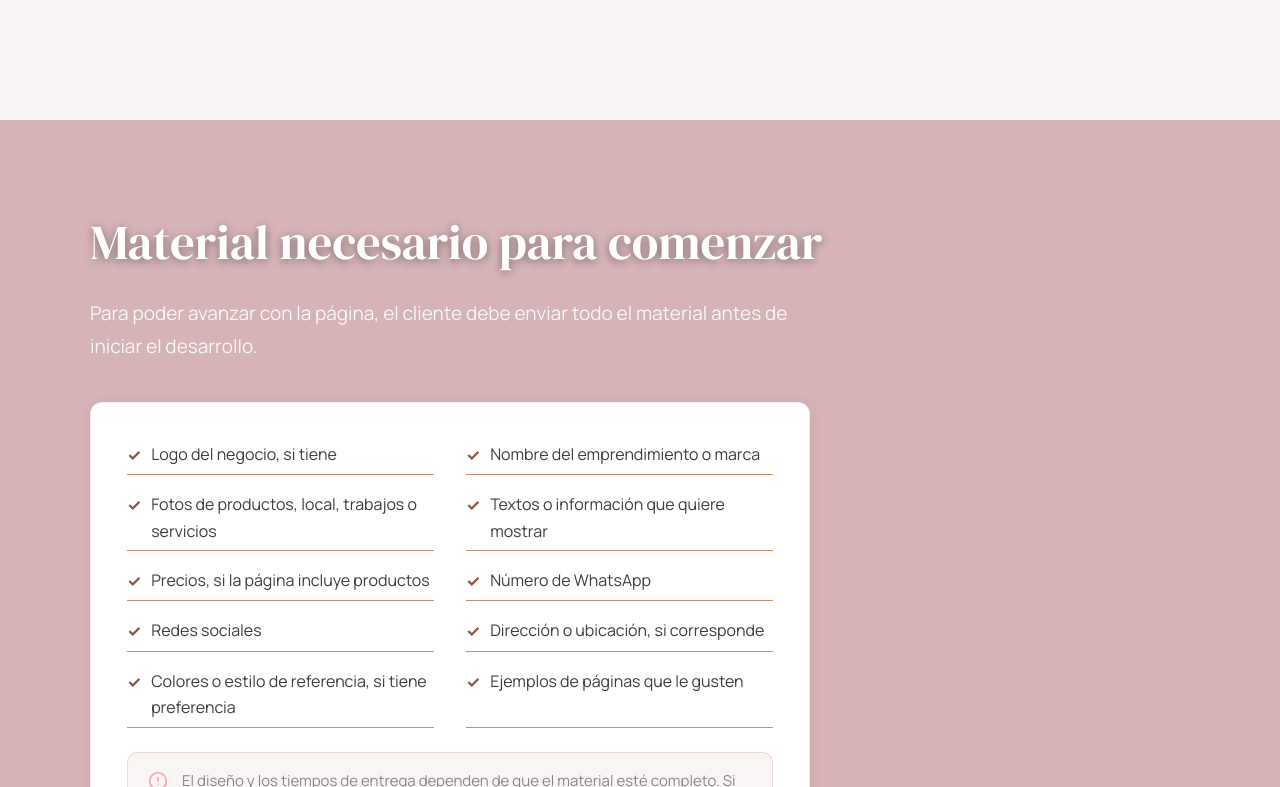
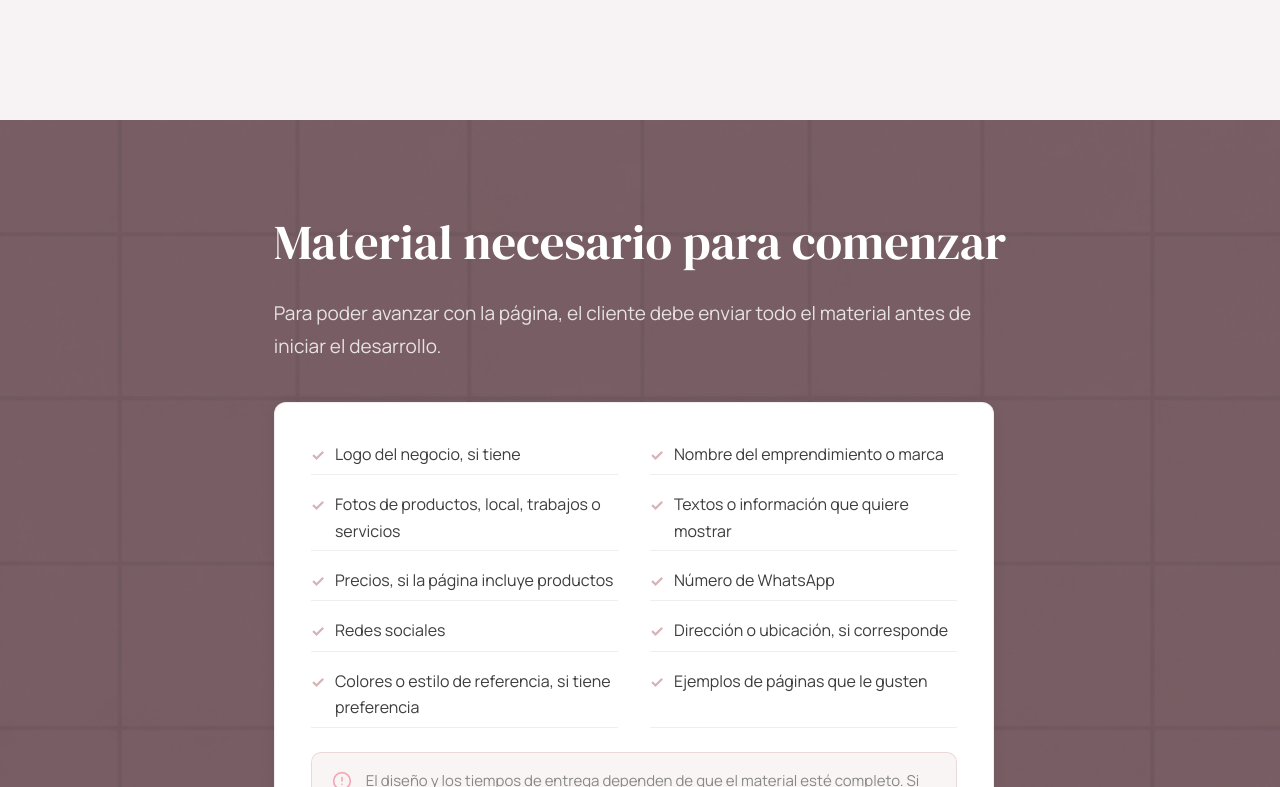
Before and after one commit to PACZKONATASHA/web-paczko, a React (Vite) app: page / in a window 1280 px wide. Shown: the part 4133-4920 px from the top of the page. Built offline with nearby package versions, Linux system fonts and the light colour scheme.

Commit message:
cambie fondo de msterial necesario

```diff
--- a/src/App.css
+++ b/src/App.css
@@ -646,7 +646,7 @@ img { display: block; max-width: 100%; }
 
 @media (max-width: 480px) {
   .heroMobileImg {
-    height: 48svh;
+    height: 60svh;
   }
 
   .heroContent {
@@ -899,6 +899,43 @@ img { display: block; max-width: 100%; }
 .sectionRosa {
   background: var(--bg-blush);
   padding: 96px 40px;
+}
+
+/* ====== MATERIAL NECESARIO — fondo imagen real ====== */
+.materialSection {
+  position: relative;
+  display: grid;
+  overflow: hidden;
+  padding: 0;
+}
+
+.materialBg {
+  grid-area: 1 / 1;
+  width: 100%;
+  height: 100%;
+  object-fit: cover;
+  object-position: center center;
+  display: block;
+  min-height: 500px;
+}
+
+.materialOverlay {
+  grid-area: 1 / 1;
+  position: absolute;
+  inset: 0;
+  background: rgba(45, 27, 34, 0.55);
+}
+
+.materialContent {
+  grid-area: 1 / 1;
+  position: relative;
+  z-index: 1;
+  padding: 96px 40px;
+}
+
+@media (max-width: 600px) {
+  .materialBg { min-height: 0; }
+  .materialContent { padding: 64px 20px; }
 }
 
 /* Tipografía legible sobre imagen con overlay */
@@ -2303,12 +2340,12 @@ img { display: block; max-width: 100%; }
   align-items: flex-start;
   gap: 10px;
   padding: 6px 0;
-  border-bottom: 1px solid #C49070;
+  border-bottom: 1px solid var(--border-light);
 }
 
 .materialList li::before {
   content: '✓';
-  color: #8E5240;
+  color: #D5B3B7;
   font-weight: 700;
   flex-shrink: 0;
   margin-top: 1px;
--- a/src/App.jsx
+++ b/src/App.jsx
@@ -374,14 +374,14 @@ function ComoTrabajo() {
     const step = () => {
       if (i >= positions.length) return
       // Activa transición y mueve al siguiente punto
-      ball.style.transition = 'left 0.55s cubic-bezier(0.4, 0, 0.2, 1)'
+      ball.style.transition = 'left 1.1s cubic-bezier(0.4, 0, 0.2, 1)'
       ball.style.left = `${positions[i]}px`
       i++
-      setTimeout(step, 950)   // 550ms viaje + 400ms pausa en cada punto
+      setTimeout(step, 1800)   // 1100ms viaje + 700ms pausa en cada punto
     }
 
     // Primer movimiento comienza después de que el usuario ve el paso 1
-    const timer = setTimeout(step, 800)
+    const timer = setTimeout(step, 1200)
     return () => clearTimeout(timer)
   }, [isVisible])
 
@@ -399,7 +399,7 @@ function ComoTrabajo() {
                 <div
                   key={i}
                   className="timelineStep"
-                  style={{ '--step-delay': `${i * 0.95}s` }}
+                  style={{ '--step-delay': `${i * 1.8}s` }}
                 >
                   <div className={`timelineCard ${arriba ? 'timelineCardTop' : 'timelineCardTopVacio'}`}>
                     {arriba && <>
@@ -443,8 +443,15 @@ function MaterialNecesario() {
   ]
 
   return (
-    <section className="sectionRosa" id="material" ref={ref}>
-      <div className={`container ${isVisible ? 'animate-section' : ''}`}>
+    <section id="material" ref={ref} className="materialSection">
+      <img
+        src="/img/material-necesario-para-trabajar.png"
+        alt=""
+        aria-hidden="true"
+        className="materialBg"
+      />
+      <div className="materialOverlay" />
+      <div className={`container materialContent ${isVisible ? 'animate-section' : ''}`}>
         <h2 className="section-title-animated">Material necesario para comenzar</h2>
         <p className="sectionLead animate-fade-up delay-1">Para poder avanzar con la página, el cliente debe enviar todo el material antes de iniciar el desarrollo.</p>
         <div className="materialBox animate-fade-up delay-2">
```
Also changed, not shown: public/img/material-necesario-para-trabajar.png (added).
